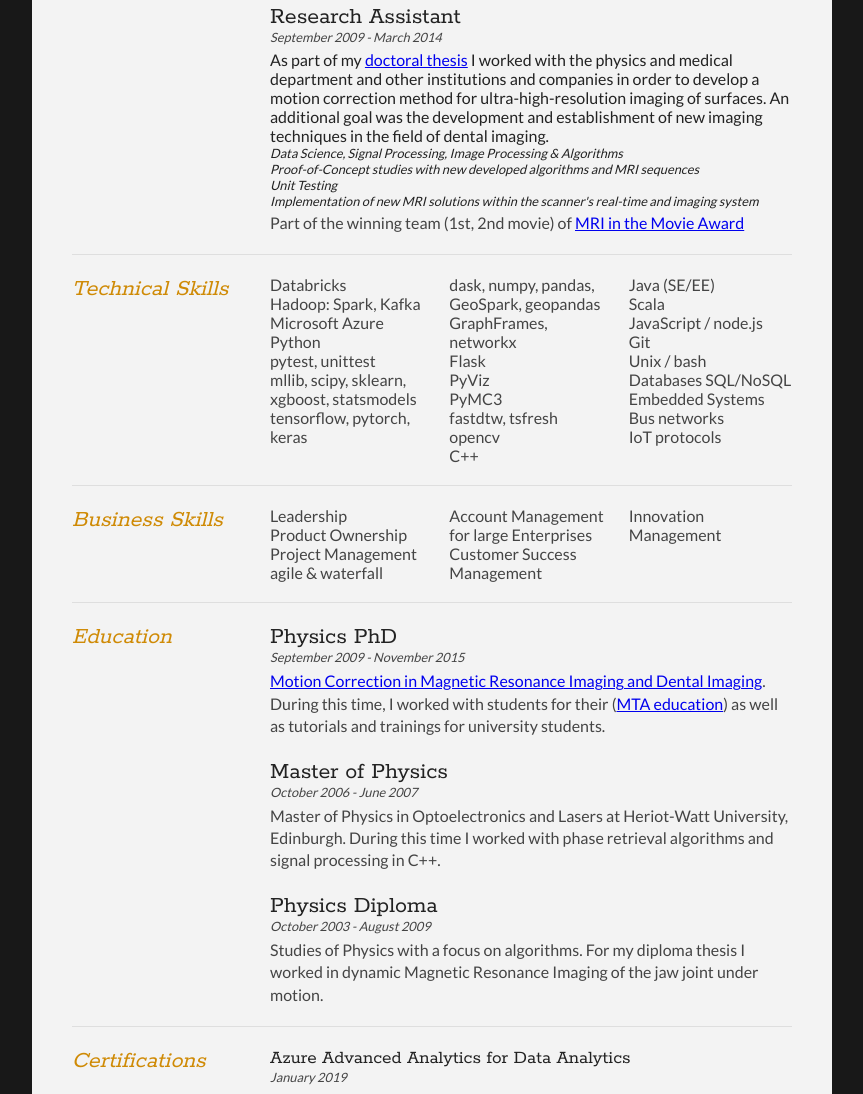
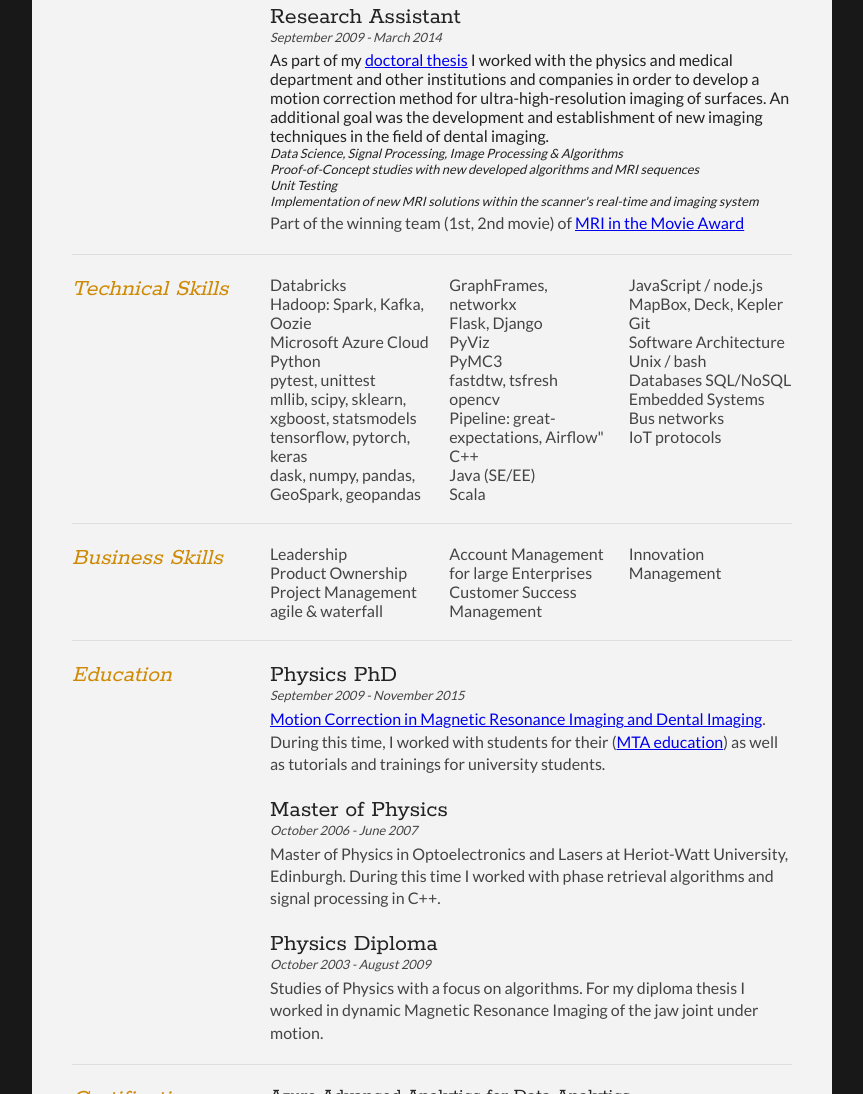
Before and after one commit to anderl80/cv, a plain HTML site: page index.html in a window 1280 px wide. Shown: the part 1195-2289 px from the top of the page, without its empty margins (208-1071 px from the left). Drawn offline with Linux system fonts and the light colour scheme.

Commit message:
add skills

```diff
--- a/index.html
+++ b/index.html
@@ -109,8 +109,7 @@
 								<li>IT Project Manager and Team Leader for web applications and middleware used in
 									complex configurations of vehicle tests</li>
 								<li>Integration of all system components (frontend, backend, cloud) of a car Remote
-									Software Update including all
-									ECUs</li>
+									Software Update including all ECUs</li>
 								<li>Integration of Location Based Services</li>
 								<li>Development of concepts for vehicle tests</li>
 							</ul>
@@ -159,24 +158,27 @@
 				<div class="sectionContent">
 					<ul class="keySkills">
 						<li>Databricks</li>
-						<li>Hadoop: Spark, Kafka</li>
-						<li>Microsoft Azure</li>
+						<li>Hadoop: Spark, Kafka, Oozie</li>
+						<li>Microsoft Azure Cloud</li>
 						<li>Python</li>
 						<li>pytest, unittest</li>
 						<li>mllib, scipy, sklearn, xgboost, statsmodels</li>
 						<li>tensorflow, pytorch, keras</li>
 						<li>dask, numpy, pandas, GeoSpark, geopandas</li>
 						<li>GraphFrames, networkx</li>
-						<li>Flask</li>
+						<li>Flask, Django</li>
 						<li>PyViz</li>
 						<li>PyMC3</li>
 						<li>fastdtw, tsfresh</li>
 						<li>opencv</li>
+						<li>Pipeline: great-expectations, Airflow"
 						<li>C++</li>
 						<li>Java (SE/EE)</li>
 						<li>Scala</li>
 						<li>JavaScript / node.js</li>
+						<li>MapBox, Deck, Kepler</li>
 						<li>Git</li>
+						<li>Software Architecture</li>
 						<li>Unix / bash</li>
 						<li>Databases SQL/NoSQL</li>
 						<li>Embedded Systems</li>
```
